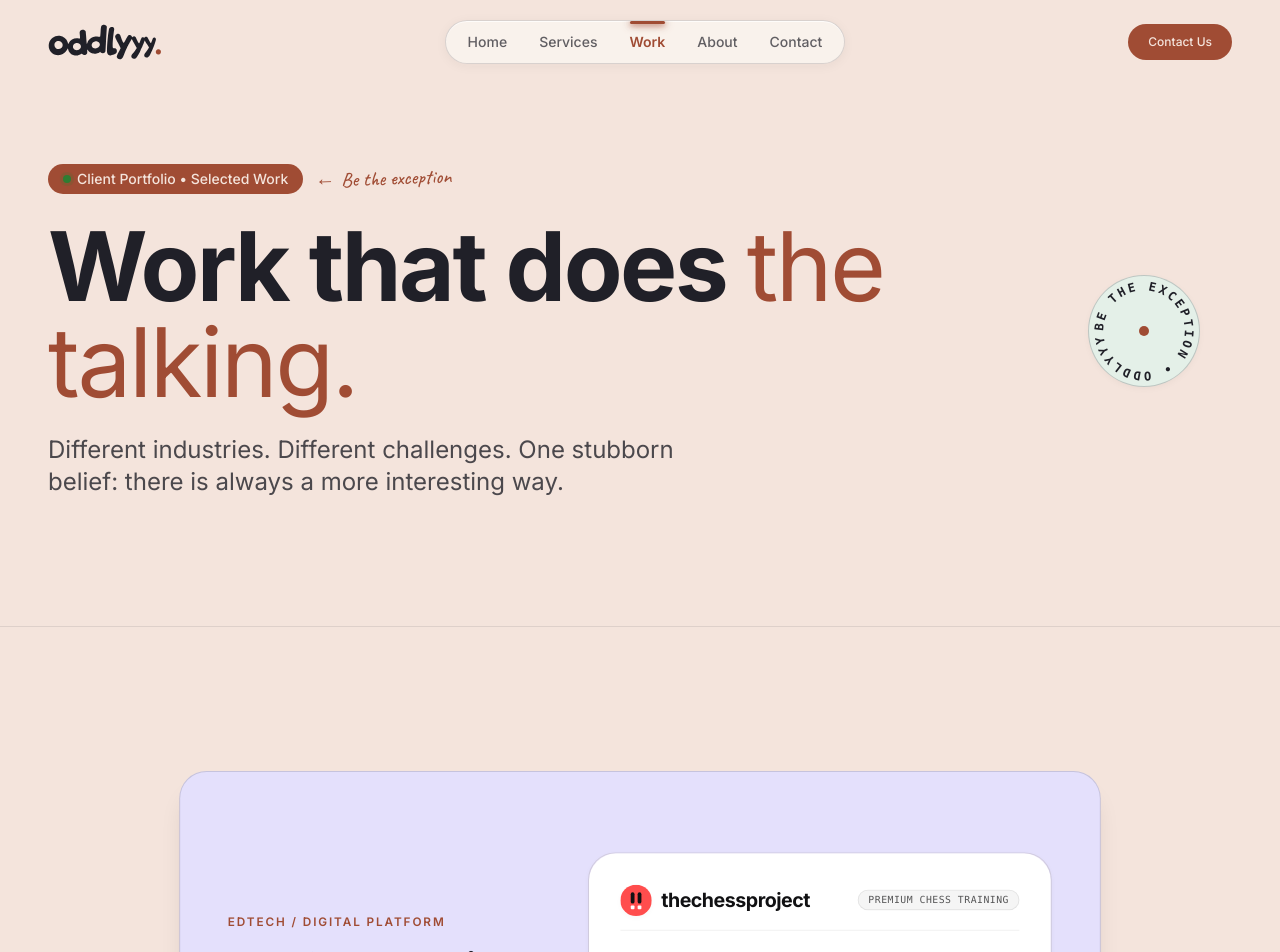
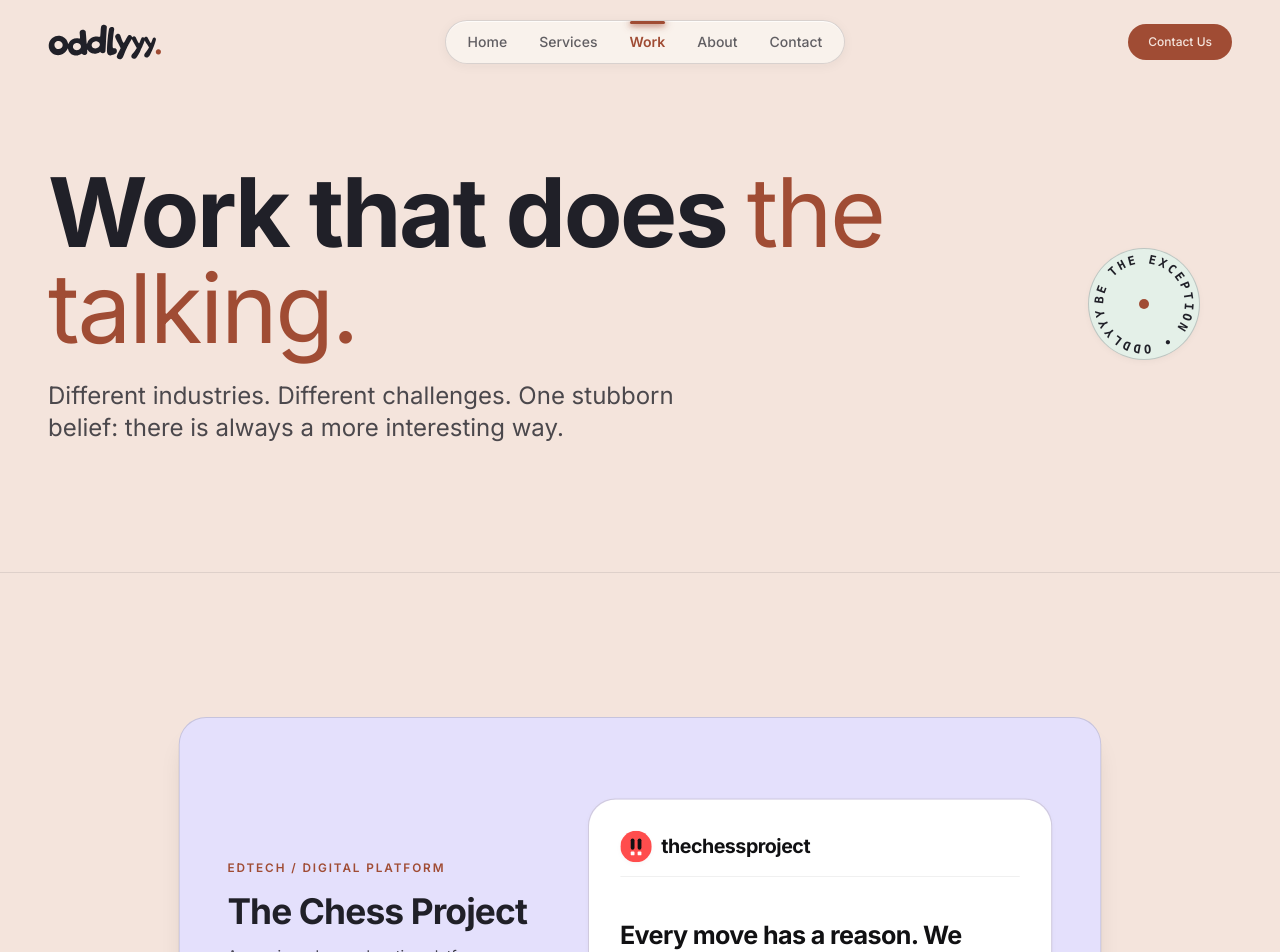
Before and after one commit to Atharva0393/Oddlyyy, a Next.js app: page /work in a window 1280 px wide. Shown: the top 952 px of the page. Built offline with nearby package versions, Linux system fonts and the light colour scheme; a web font is replaced by a local one.

Commit message:
feat(work): remove work hero eyebrow badge row and chess project training pill

```diff
--- a/src/app/work/page.tsx
+++ b/src/app/work/page.tsx
@@ -4,10 +4,6 @@ import React from "react";
 import { useReducedMotion } from "framer-motion";
 import { SectionContainer } from "@/components/layout/SectionContainer";
 import {
-  Badge,
-  HandwrittenNote,
-  PrimaryButton,
-  SecondaryButton,
   RotatingBadge,
   StackingCards,
   StackingCardItem,
@@ -86,15 +82,6 @@ export default function WorkPage() {
       >
         <div className="flex flex-col lg:flex-row lg:items-center justify-between gap-8">
           <div className="max-w-4xl space-y-6">
-            <div className="flex flex-wrap items-center gap-3">
-              <Badge variant="terracotta" withDot dotColor="mint">
-                Client Portfolio • Selected Work
-              </Badge>
-              <HandwrittenNote direction="left" color="terracotta">
-                Be the exception
-              </HandwrittenNote>
-            </div>
-
             <h1 className="font-primary font-bold text-4xl sm:text-6xl md:text-7xl lg:text-8xl tracking-tight text-ink leading-[1.02]">
               Work that does{" "}
               <span className="font-secondary text-terracotta font-normal block sm:inline">
--- a/src/components/sections/work/EditorialProjectCard.tsx
+++ b/src/components/sections/work/EditorialProjectCard.tsx
@@ -128,10 +128,6 @@ export const EditorialProjectCard: React.FC<EditorialProjectCardProps> = ({
                       thechessproject
                     </span>
                   </div>
-
-                  <span className="inline-flex items-center px-2 sm:px-2.5 py-0.5 rounded-full bg-black/[0.04] border border-black/[0.08] text-[8px] sm:text-[10px] font-mono font-medium text-[#111113]/70 tracking-wider uppercase">
-                    PREMIUM CHESS TRAINING
-                  </span>
                 </div>
 
                 {/* Central Headline Content */}
```
